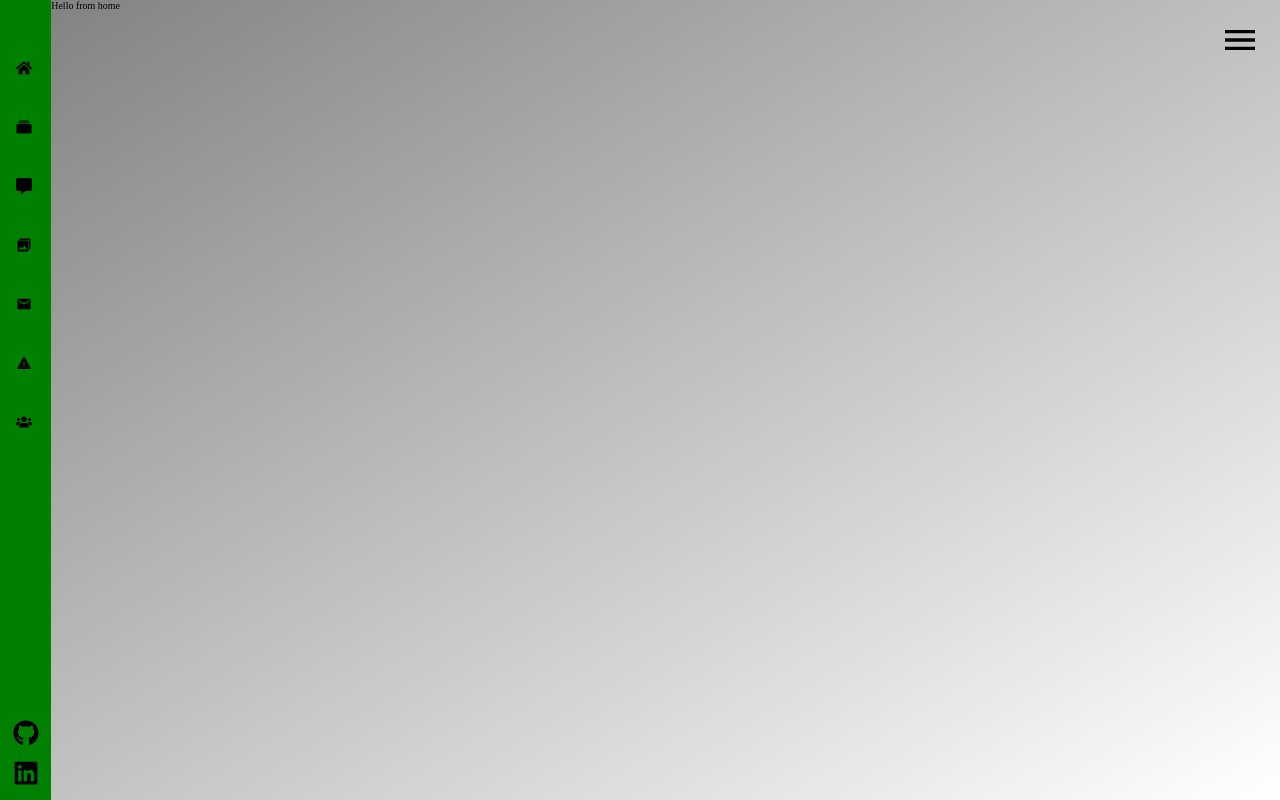
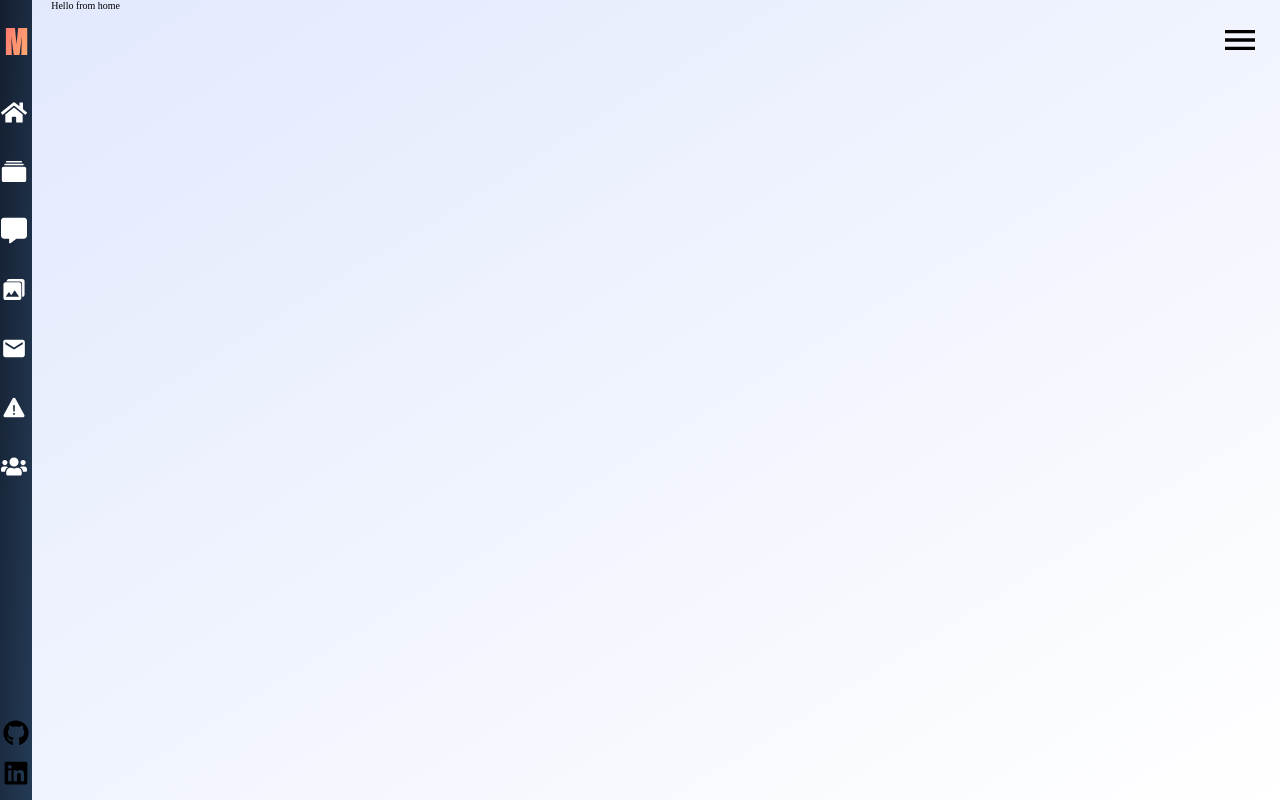
Before and after one commit to Antoni-Petrenko/PlaceHolder, a React app: page / in a window 1280 px wide. Built offline with nearby package versions, Linux system fonts and the light colour scheme.

Commit message:
add color

```diff
--- a/src/components/App.scss
+++ b/src/components/App.scss
@@ -1,4 +1,5 @@
 @import url('https://fonts.googleapis.com/css?family=Montserrat&display=swap');
+@import url('https://fonts.googleapis.com/css?family=Anton&display=swap');
 @import './styleAbstracts/vars.scss';
 *{
   margin:0;
@@ -15,7 +16,7 @@ html{
   height: 100vh;
 }
 .main-space{
-  background-image: linear-gradient(to right bottom, grey, white);
+  background-image:$main-space-bgi-gradient ;
   padding-left:4vw;
   height: 100vh;
   width: 100%;
--- a/src/components/Navbar/NavBar.js
+++ b/src/components/Navbar/NavBar.js
@@ -9,11 +9,11 @@ import './navbar.scss';
 const NavBar = () => {
     const {navActive}=useContext(Context);
   return (
-    <nav className={navActive?"nav-bar":"nav-bar active"}>
-        <div className="logo">{navActive?<h1>{`<MyApp/>`}</h1>:null}</div>
+    <nav className={navActive?"nav-bar active":"nav-bar"}>
+        <div className="logo">{navActive?<h1>{`<MyApp/>`}</h1>:<h1>{`M`}</h1>}</div>
         <ul className="nav-bar__buttons">
             <li className="nav-bar__buttons--batton">
-                <NavLink to='/'>
+                <NavLink exact to='/'>
                     <span className='icons'><FaHome/></span> Home
                 </NavLink>
             </li>
--- a/src/components/Navbar/navbar.scss
+++ b/src/components/Navbar/navbar.scss
@@ -3,9 +3,9 @@
     position: absolute;
     top: 0;
     left: 0;
-    width: $nav-bar-width;
+    width: 4vh;
     height: 100vh;
-    background-color: green;
+    background-image:$nav-bgi-gradient;
     display: flex;
     flex-direction: column;
     overflow: hidden;
@@ -20,15 +20,18 @@
 
     }
     .logo{
-        height:5vh;
         text-align: center;
         font-size: 2rem;
-
+        font-family: $logo-font-family;
+        background-image:linear-gradient(to right bottom,#FF5F6D,#FFC371);
+        background-clip: text;
+        h1{
+            padding:2rem 0;
+            color: transparent;
+        }
     }
 
-    &--active{
 
-    }
     &__buttons{
         width: 100%;
         flex-grow: 1;
@@ -36,29 +39,49 @@
         flex-direction: column;
         align-items: center;
         justify-content: flex-start;
-
         &--batton{
             width: 100%;
             padding: 2rem 0 2rem 6rem;
             list-style: none;
             font-size:$sec-font-size;
             font-family: $main-font-family;
+            position: relative;
+            overflow: hidden;
+            &::before{
+                content: ' ';
+                width: 100%;
+                height: 100%;
+                position: absolute;
+                top: 0;
+                left: 0;
+                background-image:linear-gradient(to right bottom,#FF5F6D,#FFC371);
+                transform: translateX(-110%);
+                transition: .5s;
+                opacity: 0;
+            }
+            &:hover::before{
+                transform: translateX(0%);
+                opacity: 1;
+            }
             a{
                 position: relative;
                 text-decoration: none;
                 text-transform: uppercase;
             }
             & > *{
-                color: black;
+                color: white;
             }
+
         }
     }
 }
 .icons{
     position: absolute;
-    top: 0;
-    left: -40px;
+    top: 60%;
+    left: -45px;
+    font-size: 2.6rem;
+    transform: translateY(-50%);
 }
 .nav-bar.active{
-    width: 4vw !important;
+    width: $nav-bar-width !important;
 }
--- a/src/components/menubutton/MenuButton.js
+++ b/src/components/menubutton/MenuButton.js
@@ -1,5 +1,4 @@
 import { IoMdMenu } from "react-icons/io";
-
 import React,{useContext} from 'react';
 import Context from '../context';
 import './menuButton.scss';
--- a/src/components/styleAbstracts/vars.scss
+++ b/src/components/styleAbstracts/vars.scss
@@ -1,4 +1,9 @@
 $heading-font-size:2.6rem;
 $sec-font-size:1.6rem;
 $main-font-family:'Montserrat', sans-serif;
+$logo-font-family:'Anton', sans-serif;
 $nav-bar-width:15vw;
+
+$nav-bgi-gradient:linear-gradient(to right bottom,#141e30
+,#243b55);
+$main-space-bgi-gradient:linear-gradient(to right bottom, #e2e9fd, white)
--- a/src/components/users/Users.js
+++ b/src/components/users/Users.js
@@ -3,7 +3,7 @@ import React from 'react'
 const Users = () => {
   return (
     <div>
-
+      Hello from users
     </div>
   )
 }
```
